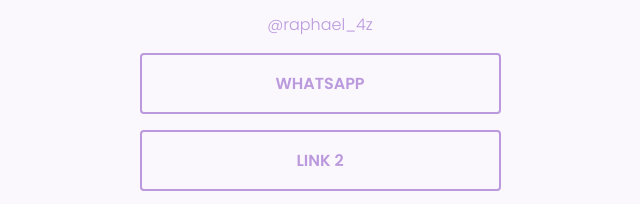
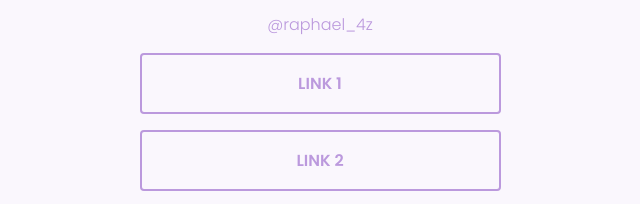
Before and after one commit to raphaelsiqueiira/socialtree, a plain HTML site: page index.html in a window 1280 px wide. Shown: the part 315-519 px from the top of the page, 320-960 px from the left. Drawn offline with Linux system fonts and the light colour scheme.

Commit message:
Add files via upload

```diff
--- a/index.html
+++ b/index.html
@@ -20,7 +20,7 @@
     <span class="user-instagram">@raphael_4z</span>
 
     <div class="menu-links">
-        <a href="https://wa.me/qr/BAGWKFLCVVNEK1?text=Olá+eu+vim+pelo+seu++site¹LinkTree" class="links">WhatsApp</a>
+        <a href="#" class="links">Link 1</a>
         <a href="#" class="links">Link 2</a>
         <a href="https://instagram.com/raphael_4z?igshid=YmMyMTA2M2Y=" class="links">instagram</a>
         <a href="#" class="links">Link 4</a>
```
